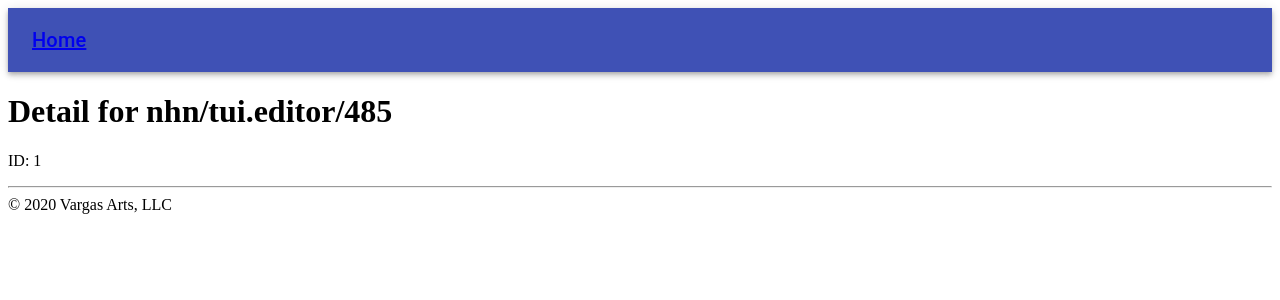
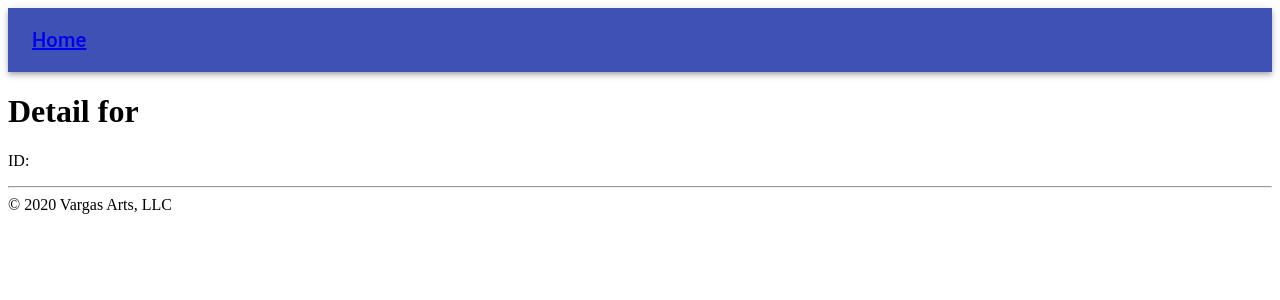
Before and after one commit to dvargas92495/floss, a Next.js app: page /issues/1 in a window 1280 px wide. Shown: the top 300 px of the page. Built offline with nearby package versions, Linux system fonts and the light colour scheme.

Commit message:
Query finally working (Closes #10)

```diff
--- a/components/List.tsx
+++ b/components/List.tsx
@@ -9,7 +9,7 @@ type Props = {
 const List = ({ items }: Props) => (
   <ul>
     {items.map((item) => (
-      <li key={item.id}>
+      <li key={item.uuid}>
         <ListItem data={item} />
       </li>
     ))}
--- a/components/ListDetail.tsx
+++ b/components/ListDetail.tsx
@@ -8,8 +8,8 @@ type ListDetailProps = {
 
 const ListDetail = ({ item: issue }: ListDetailProps) => (
   <div>
-    <h1>Detail for {issue.repository}/{issue.issue}</h1>
-    <p>ID: {issue.id}</p>
+    <h1>Detail for {issue.link}</h1>
+    <p>ID: {issue.uuid}</p>
   </div>
 )
 
--- a/components/ListItem.tsx
+++ b/components/ListItem.tsx
@@ -9,9 +9,9 @@ type Props = {
 
 const ListItem = ({ data }: Props) => (
   <>
-    <Link href="/issues/[id]" as={`/issues/${data.id}`}>
+    <Link href="/issues/[id]" as={`/issues/${data.uuid}`}>
       <a>
-        {data.repository}/issues/{data.issue}
+        {data.link}
       </a>
     </Link>
     : {data.reward}
--- a/lambdas/contracts_get.ts
+++ b/lambdas/contracts_get.ts
@@ -27,7 +27,7 @@ export const handler = async () =>
       statusCode: 200,
       body: JSON.stringify((r.Items || []).map(i => ({
         uuid: i.uuid.S,
-        reward: i.uuid.N,
+        reward: i.reward.N,
         link: i.link.S,
         lifecycle: i.lifecycle.S,
         dueDate: i.dueDate.S,
--- a/pages/issues/[id].tsx
+++ b/pages/issues/[id].tsx
@@ -1,61 +1,57 @@
-import { GetStaticProps, GetStaticPaths } from 'next'
+import { GetStaticProps, GetStaticPaths } from "next";
 
-import { Issue } from '../../interfaces'
-import { sampleIssueData } from '../../utils/sample-data'
-import Layout from '../../components/Layout'
-import ListDetail from '../../components/ListDetail'
+import { Issue } from "../../interfaces";
+import { sampleIssueData } from "../../utils/sample-data";
+import Layout from "../../components/Layout";
+import ListDetail from "../../components/ListDetail";
 
 type Props = {
-  item?: Issue
-  errors?: string
-}
+  item?: Issue;
+  errors?: string;
+};
 
 const StaticPropsDetail = ({ item, errors }: Props) => {
   if (errors) {
     return (
       <Layout title="Error | Floss">
         <p>
-          <span style={{ color: 'red' }}>Error:</span> {errors}
+          <span style={{ color: "red" }}>Error:</span> {errors}
         </p>
       </Layout>
-    )
+    );
   }
 
   return (
-    <Layout
-      title={`${
-        item ? item.repository + "/" + item.issue : 'Issue Detail'
-      } | Floss`}
-    >
+    <Layout title={`${item ? item.link : "Issue Detail"} | Floss`}>
       {item && <ListDetail item={item} />}
     </Layout>
-  )
-}
+  );
+};
 
-export default StaticPropsDetail
+export default StaticPropsDetail;
 
 export const getStaticPaths: GetStaticPaths = async () => {
   // Get the paths we want to pre-render based on issues
   const paths = sampleIssueData.map((issue) => ({
-    params: { id: issue.id.toString() },
-  }))
+    params: { id: issue.uuid },
+  }));
 
   // We'll pre-render only these paths at build time.
   // { fallback: false } means other routes should 404.
-  return { paths, fallback: false }
-}
+  return { paths, fallback: false };
+};
 
 // This function gets called at build time on server-side.
 // It won't be called on client-side, so you can even do
 // direct database queries.
 export const getStaticProps: GetStaticProps = async ({ params }) => {
   try {
-    const id = params?.id
-    const item = sampleIssueData.find((data) => data.id === Number(id))
+    const id = params?.uuid;
+    const item = sampleIssueData.find((data) => data.uuid === id);
     // By returning { props: item }, the StaticPropsDetail component
     // will receive `item` as a prop at build time
-    return { props: { item } }
+    return { props: { item } };
   } catch (err) {
-    return { props: { errors: err.message } }
+    return { props: { errors: err.message } };
   }
-}
+};
```
Also changed, not shown: interfaces/index.ts (+4 -3 lines), pages/issues/index.tsx (+1 -10 lines).
